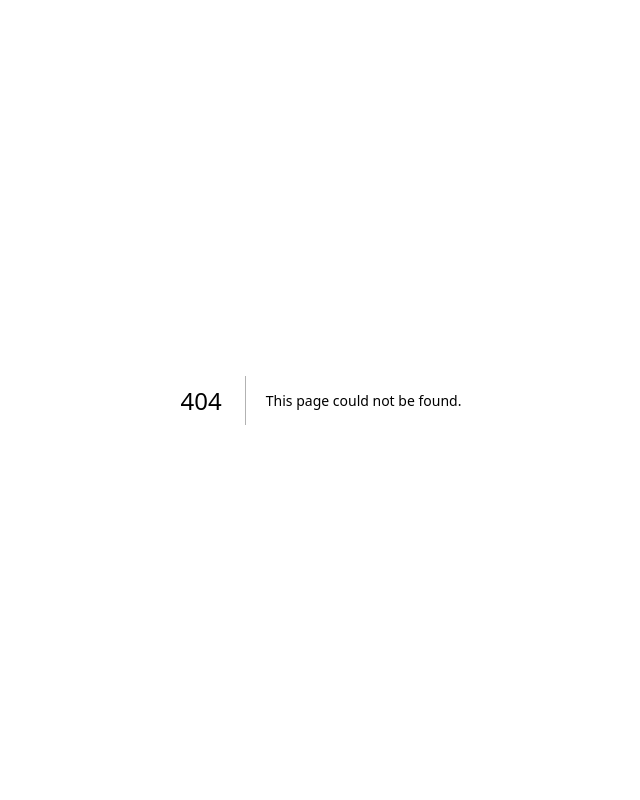
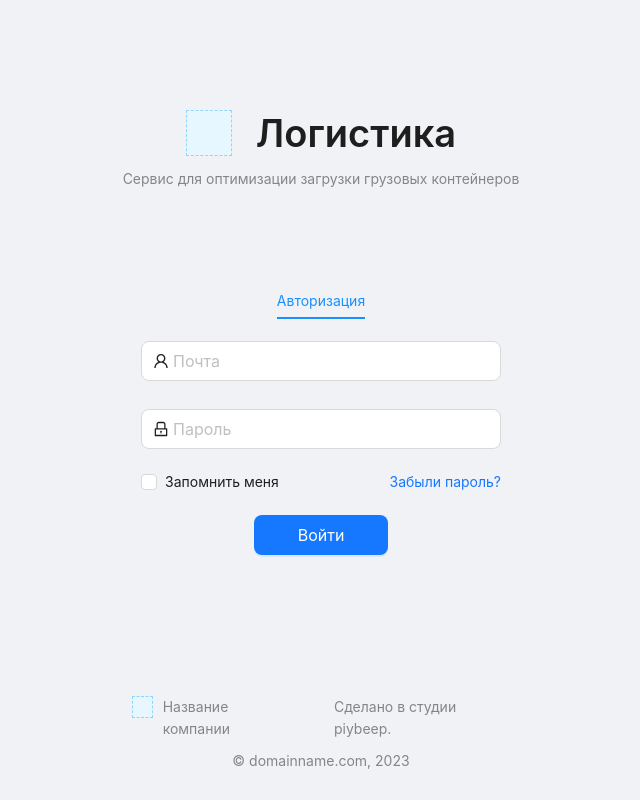
Before and after one commit to piybeep/cargo-c, a Next.js app: page /login in a window 1280 px wide. Before the commit this address had no page. Shown: the whole page, without its empty margins (319-959 px from the left). Built offline with nearby package versions, Linux system fonts and the light colour scheme.

Commit message:
auth page done

```diff
--- a/next.config.js
+++ b/next.config.js
@@ -1,6 +1,6 @@
 /** @type {import('next').NextConfig} */
 const nextConfig = {
-  reactStrictMode: true,
+  reactStrictMode: false,
 }
 
 module.exports = nextConfig
--- a/package.json
+++ b/package.json
@@ -12,11 +12,13 @@
     "@types/node": "18.15.10",
     "@types/react": "18.0.29",
     "@types/react-dom": "18.0.11",
+    "antd": "^5.3.2",
     "eslint": "8.36.0",
     "eslint-config-next": "13.2.4",
     "next": "13.2.4",
     "react": "18.2.0",
     "react-dom": "18.2.0",
+    "react-hook-form": "^7.43.8",
     "sass": "^1.60.0",
     "typescript": "5.0.2"
   }
--- /dev/null
+++ b/src/app/screens/Auth/Auth.module.scss
@@ -0,0 +1,99 @@
+.cont {
+  background-color: #f0f2f5;
+  width: 100%;
+  height: 100vh;
+  display: flex;
+  flex-direction: column;
+  align-items: center;
+  justify-content: space-between;
+  padding-top: 110px;
+  padding-bottom: 28px;
+}
+
+.formCont {
+  display: flex;
+  flex-direction: column;
+  row-gap: 100px;
+  align-items: center;
+}
+
+.form {
+  display: flex;
+  flex-direction: column;
+  align-items: center;
+  row-gap: 22px;
+  width: 100%;
+  max-width: 360px;
+
+  &__title {
+    color: #1890ff;
+    border-bottom: 2px solid #1890ff;
+    padding-bottom: 5px;
+  }
+
+  &__inputs {
+    display: flex;
+    flex-direction: column;
+    row-gap: 28px;
+    width: 100%;
+  }
+}
+
+.tool {
+  display: flex;
+  justify-content: space-between;
+  align-items: center;
+  width: 100%;
+}
+
+.title {
+  display: flex;
+  flex-direction: column;
+  row-gap: 12px;
+  align-items: center;
+
+  &__top {
+    display: flex;
+    column-gap: 24px;
+    h1 {
+      margin: 0;
+    }
+  }
+
+  &__logo {
+    width: 46px;
+    height: 46px;
+    background: #e6f7ff;
+    border: 1.4375px dashed #91d5ff;
+  }
+}
+
+.button {
+  width: 134px;
+  height: 40px;
+}
+
+.footer {
+  display: flex;
+  flex-direction: column;
+  align-items: center;
+  row-gap: 10px;
+  width: 379px;
+
+  &__top {
+    display: flex;
+    column-gap: 40px;
+
+    &_mod {
+      display: flex;
+      column-gap: 10px;
+    }
+  }
+
+  &__logo {
+    width: 22px;
+    height: 22px;
+    background: #e6f7ff;
+    border: 0.6875px dashed #91d5ff;
+  }
+}
--- /dev/null
+++ b/src/app/screens/Auth/Auth.tsx
@@ -0,0 +1,90 @@
+import React from 'react'
+import s from './Auth.module.scss'
+import { Typography, Button, Input } from 'antd'
+import { UserOutlined, LockOutlined } from '@ant-design/icons'
+import { Checkbox } from 'antd'
+import { useForm, Controller } from 'react-hook-form'
+
+const { Title, Text, Link } = Typography
+interface AuthInputs {
+  email: string
+  password: string
+}
+const Auth = () => {
+  const { control, handleSubmit } = useForm<AuthInputs>()
+
+  const Submit = (data: AuthInputs) => {
+    console.log(data)
+  }
+
+  return (
+    <div className={s.cont}>
+      <div className={s.formCont}>
+        <div className={s.title}>
+          <div className={s.title__top}>
+            <div className={s.title__logo}></div>
+            <Title level={1}>Логистика</Title>
+          </div>
+          <Text type='secondary'>
+            Сервис для оптимизации загрузки грузовых контейнеров
+          </Text>
+        </div>
+        <form className={s.form} onSubmit={handleSubmit(Submit)}>
+          <Text className={s.form__title}>Авторизация</Text>
+          <div className={s.form__inputs}>
+            <Controller
+              name='email'
+              control={control}
+              render={({ field: { onChange } }) => (
+                <Input
+                  onChange={onChange}
+                  width={'100%'}
+                  size='large'
+                  placeholder='Почта'
+                  prefix={<UserOutlined />}
+                />
+              )}
+            />
+            <Controller
+              name='password'
+              control={control}
+              render={({ field: { onChange } }) => (
+                <Input
+                  onChange={onChange}
+                  width={'100%'}
+                  size='large'
+                  placeholder='Пароль'
+                  prefix={<LockOutlined />}
+                />
+              )}
+            />
+          </div>
+          <div className={s.tool}>
+            <Checkbox>Запомнить меня</Checkbox>
+            <Link href='#'>Забыли пароль?</Link>
+          </div>
+          <Button
+            type='primary'
+            size='large'
+            htmlType='submit'
+            className={s.button}
+          >
+            Войти
+          </Button>
+        </form>
+      </div>
+      <div className={s.footer}>
+        <div className={s.footer__top}>
+          <div className={s.footer__top_mod}>
+            <div className={s.footer__logo}></div>
+            <Text type='secondary'>Название компании</Text>
+          </div>
+          <Text type='secondary'>Сделано в студии piybeep.</Text>
+        </div>
+        <Text type='secondary'>© domainname.com, 2023</Text>
+      </div>
+    </div>
+  )
+}
+
+export default Auth
--- a/src/pages/_app.tsx
+++ b/src/pages/_app.tsx
@@ -1,6 +1,25 @@
 import '@/styles/globals.css'
+import { NextComponentType, NextPage, NextPageContext } from 'next'
 import type { AppProps } from 'next/app'
 
-export default function App({ Component, pageProps }: AppProps) {
-  return <Component {...pageProps} />
+export default function App({ Component, pageProps }: MyAppPropsType) {
+  const getLayout = Component.getLayout || ((page) => page)
+  return (
+    <>
+      {
+        getLayout(<Component {...pageProps} />)
+      }
+    </>
+  )
 }
+
+export type GetLayoutFnType = {
+  getLayout: (page: React.ReactElement) => any
+}
+
+export type AppPage = NextPage & GetLayoutFnType
+
+interface MyAppPropsType extends AppProps {
+  Component: NextComponentType<NextPageContext, any, {}> & GetLayoutFnType
+  pageProps: any
+}
--- /dev/null
+++ b/src/pages/login.tsx
@@ -0,0 +1,13 @@
+import Auth from '@/app/screens/Auth/Auth'
+import React from 'react'
+import { AppPage } from './_app'
+
+const AuthPage: AppPage = () => {
+  return <Auth />
+}
+
+AuthPage.getLayout = (page: React.ReactElement) => {
+  return <>{page}</>
+}
+
+export default AuthPage
--- a/src/styles/globals.css
+++ b/src/styles/globals.css
@@ -1,8 +1,9 @@
 * {
 	box-sizing: border-box;
-	padding: 0;
-	margin: 0;
+	padding: 0 ;
+	margin: 0 ;
 }
+
 
 html,
 body {
```
Also changed, not shown: 1 other file (tests, documents, lock files or other folders).
